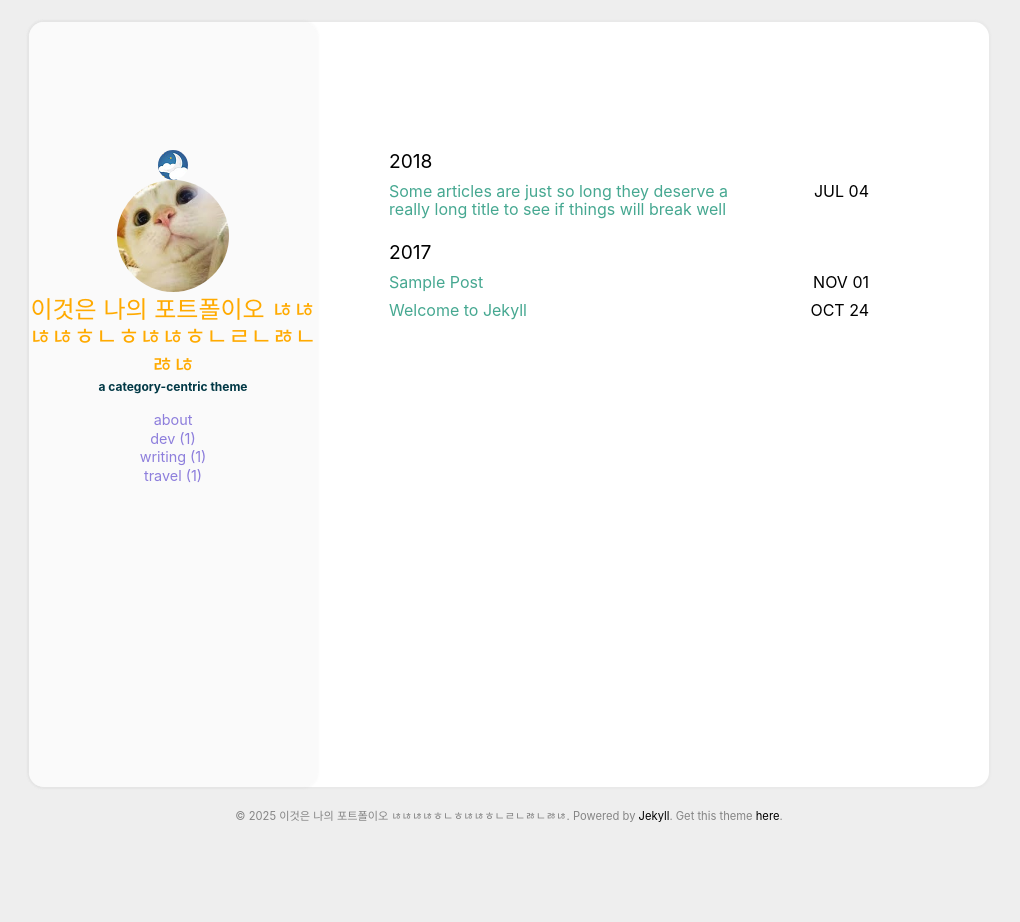
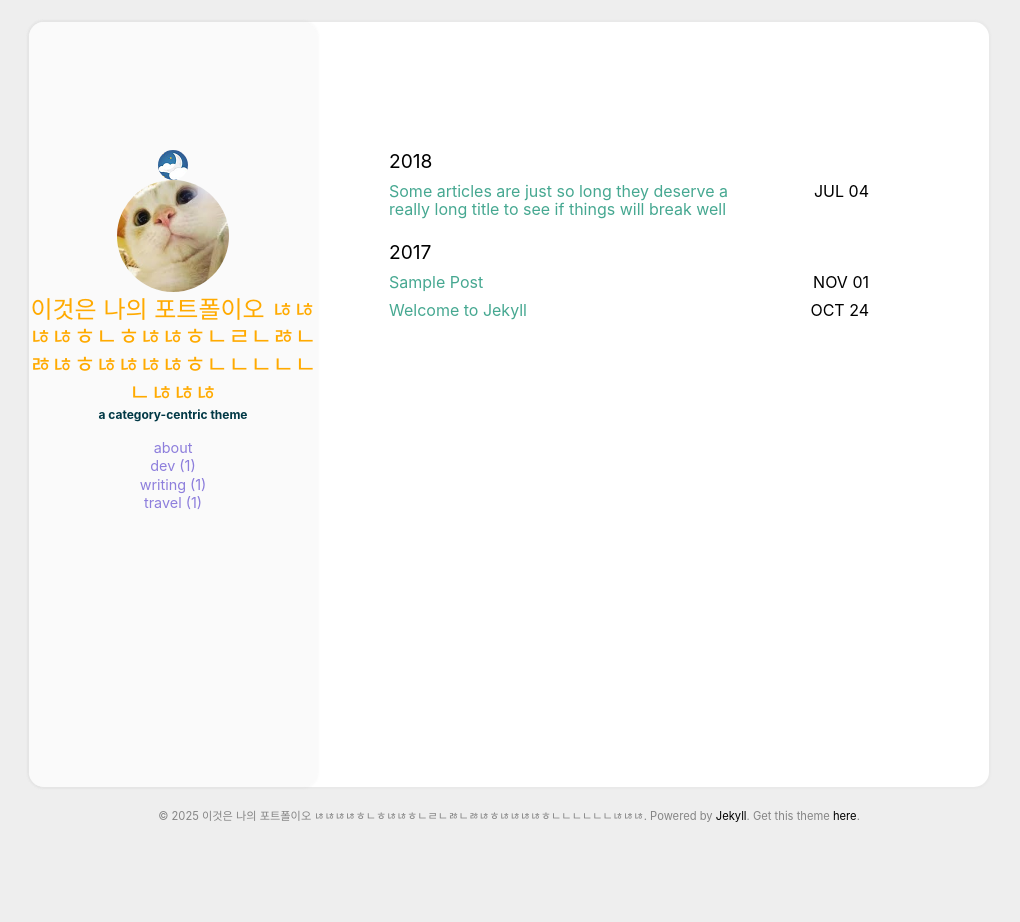
Before and after one commit to J-2025-or/nohello-copy, a Jekyll site: the page built from index.html, in a window 1280 px wide. Shown: the whole page, without its empty margins (131-1151 px from the left). Built offline with Jekyll 4.4.1, drawn with Linux system fonts in a browser that asks for light colours.

Commit message:
나의 수정

```diff
--- a/_config.yml
+++ b/_config.yml
@@ -18,7 +18,7 @@ cusdis:
     app_id: #your cusdis app_id
 
 user:
-  name: 이것은 나의 포트폴이오 ㄶㄶㄶㄶㅎㄴㅎㄶㄶㅎㄴㄹㄴㅀㄴㅀㄶ
+  name: 이것은 나의 포트폴이오 ㄶㄶㄶㄶㅎㄴㅎㄶㄶㅎㄴㄹㄴㅀㄴㅀㄶㅎㄶㄶㄶㄶㅎㄴㄴㄴㄴㄴㄴㄶㄶㄶ
   pic: /assets/img/cat.jpg
   picAlt: "catbook"
   job: a category-centric theme
```
